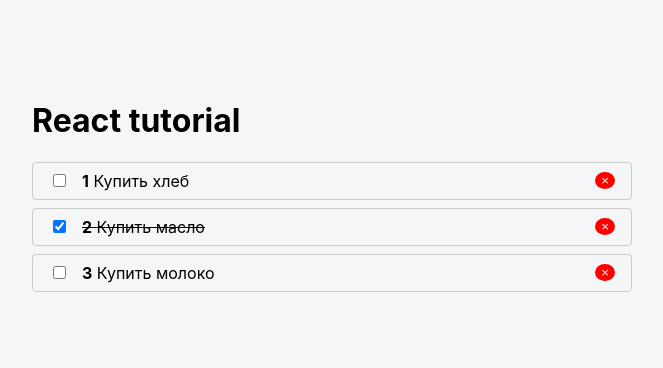
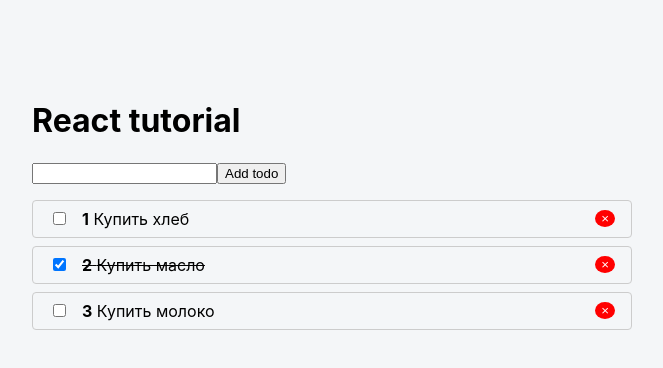
Before and after one commit to mehanik-pyx/react-todo-yt, a React (Create React App) app: page / in a window 1280 px wide. Shown: the top 368 px of the page, without its empty margins (308-971 px from the left). Built offline with nearby package versions, Linux system fonts and the light colour scheme.

Commit message:
removeTodo and AddTodo

```diff
--- a/src/App.js
+++ b/src/App.js
@@ -1,5 +1,7 @@
 import React from 'react';
+import Context from './context';
 import TodoList from './Todo/TodoList';
+import AddTodo from './Todo/AddTodo';
 
 function App() {
     let [todos, setTodos] = React.useState([
@@ -18,11 +20,30 @@
             }))
     }
 
+    function removeTodo(id) {
+        setTodos(todos.filter(todo => todo.id !== id))
+    }
+
+    function addTodo(title) {
+        setTodos(todos.concat([{
+            title,
+            id: Date.now(),
+            completed: false
+        }]))
+    }
+
     return (
+        <Context.Provider value={{removeTodo}}>
             <div className="wrapper">
                 <h1>React tutorial</h1>
+                <AddTodo onCreate={addTodo}/>
+                {todos.length ? (
                     <TodoList todos={todos} onToggle={toggleTodo}/>
+                ) : (
+                    <p>No todos :)</p>
+                )}
             </div>
+        </Context.Provider>
     )
 }
 
--- /dev/null
+++ b/src/Todo/AddTodo.js
@@ -0,0 +1,31 @@
+import React, {useState} from 'react';
+import PropTypes from 'prop-types';
+
+function AddTodo({onCreate}) {
+    let [value, setValue] = useState('')
+
+    function submitHandler(event) {
+        event.preventDefault()
+
+        if (value.trim()) {
+            onCreate(value)
+            setValue('')
+        }
+    }
+
+    return (
+        <form style={{marginBottom: '1rem'}} onSubmit={submitHandler}>
+            <input
+                type="text"
+                value={value}
+                onChange={event => setValue(event.target.value)}/>
+            <button type="submit">Add todo</button>
+        </form>
+    )
+}
+
+AddTodo.propTypes = {
+    onCreate: PropTypes.func.isRequired
+}
+
+export default AddTodo
--- a/src/Todo/TodoItem.js
+++ b/src/Todo/TodoItem.js
@@ -1,5 +1,6 @@
-import React from 'react';
+import React, {useContext} from 'react';
 import PropTypes from 'prop-types';
+import Context from '../context';
 
 const styles = {
     li: {
@@ -16,8 +17,9 @@
     }
 }
 
-function TodoItem({ todo, index, onChange }) {
-    const classes =[]
+function TodoItem({todo, index, onChange}) {
+    const {removeTodo} = useContext(Context)
+    const classes = []
 
     if (todo.completed) {
         classes.push('done')
@@ -28,12 +30,12 @@
                 <input type="checkbox"
                        checked={todo.completed}
                        style={styles.input}
-                       onChange={() => onChange(todo.id)} />
-                <b>{index+1}</b>
+                       onChange={() => onChange(todo.id)}/>
+                <b>{index + 1}</b>
                 &nbsp;
                 {todo.title}
             </span>
-            <button className="rm">&times;</button>
+            <button className="rm" onClick={removeTodo.bind(null, todo.id)}>&times;</button>
         </li>
     )
 }
--- /dev/null
+++ b/src/context.js
@@ -0,0 +1,5 @@
+import React from 'react';
+
+const Context = React.createContext()
+
+export default Context
```
Lines whose indentation alone changed are shown as unchanged.
